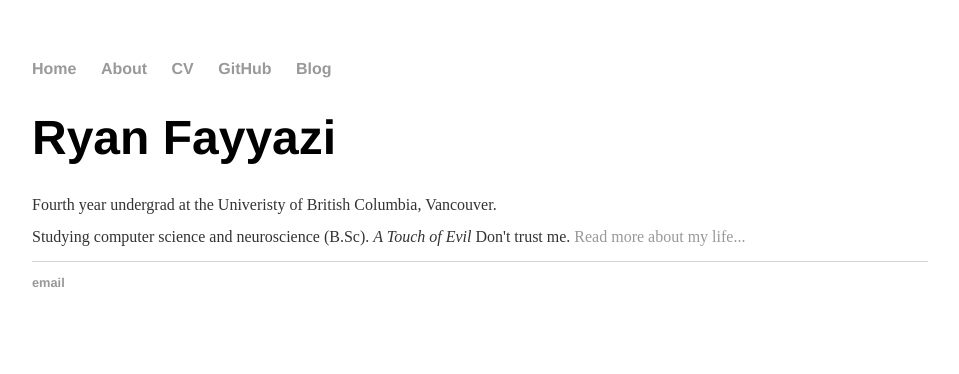
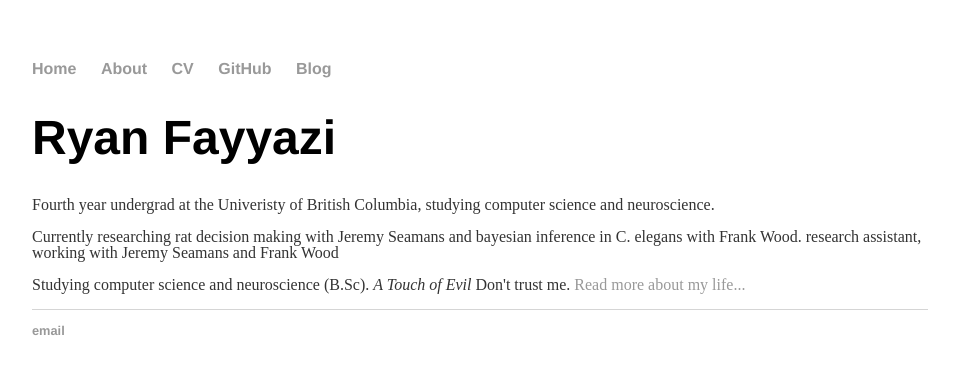
Before and after one commit to rfayyazi/rfayyazi.github.io, a Jekyll site: the page built from index.html, in a window 1280 px wide. Shown: the top 374 px of the page, without its empty margins (160-1119 px from the left). Built offline with Jekyll 4.4.1, drawn with Linux system fonts in a browser that asks for light colours.

Commit message:
Update index.html

```diff
--- a/index.html
+++ b/index.html
@@ -4,6 +4,7 @@ title: Ryan Fayyazi
 ---
 <div class="blurb">
 	<h1>Ryan Fayyazi</h1>
-	<p>Fourth year undergrad at the Univeristy of British Columbia, Vancouver.<p>
+	<p>Fourth year undergrad at the Univeristy of British Columbia, studying computer science and neuroscience.<p>
+	<p>Currently researching rat decision making with Jeremy Seamans and bayesian inference in C. elegans with Frank Wood. research assistant, working with Jeremy Seamans and Frank Wood
 	<p>Studying computer science and neuroscience (B.Sc). <em>A Touch of Evil</em> Don't trust me. <a href="/about">Read more about my life...</a></p>
 </div><!-- /.blurb -->
```
